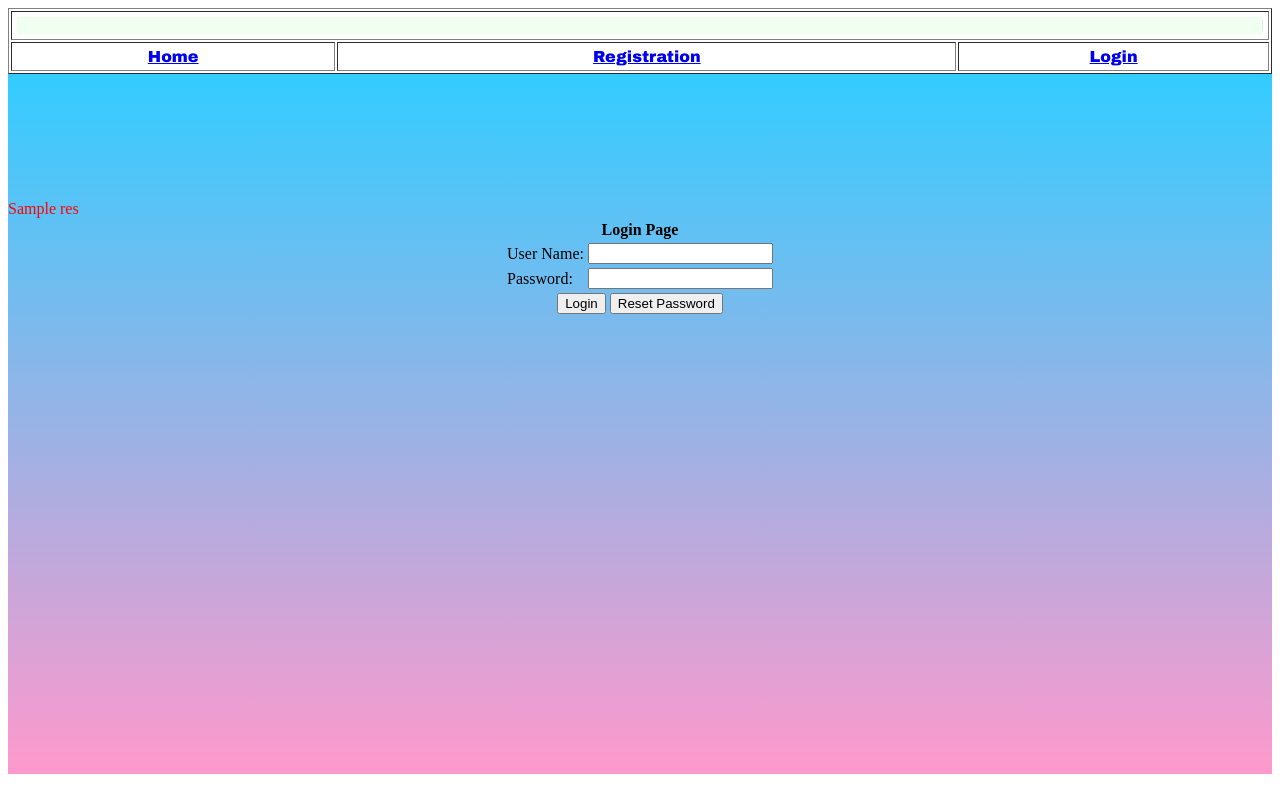
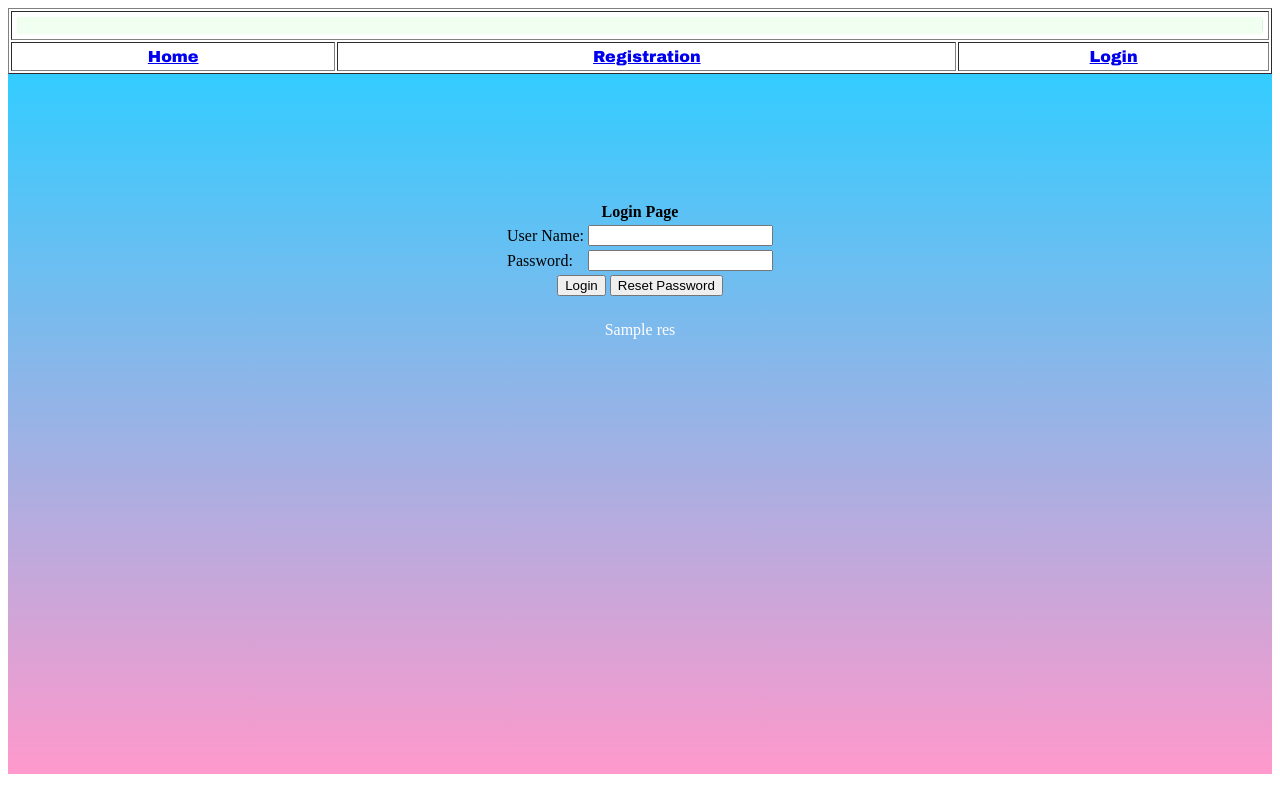
Before and after one commit to guttikeerthi/Design-and-implementation-of-Hotel-reservation-System-using-python-and-PHP, a Flask app: template src/templates/Login.html in a window 1280 px wide. Run offline with Flask 2, Linux system fonts and the light colour scheme; the template is opened without the code that fills it: most values are stand-ins (such as "Sample title", 1, 10 or a date in 2020).

Commit message:
updating span tag position

```diff
--- a/src/templates/Login.html
+++ b/src/templates/Login.html
@@ -47,9 +47,10 @@ div{
 </td></td>
 </tr>
 <tr>
-	<span style="color:red">{{res}}</span>
+
 </tr>
 </table>
-</form></div>
+</form><center><span style="color:white">{{res}}</span></center></div>
+
 </body>
 </html>
```
